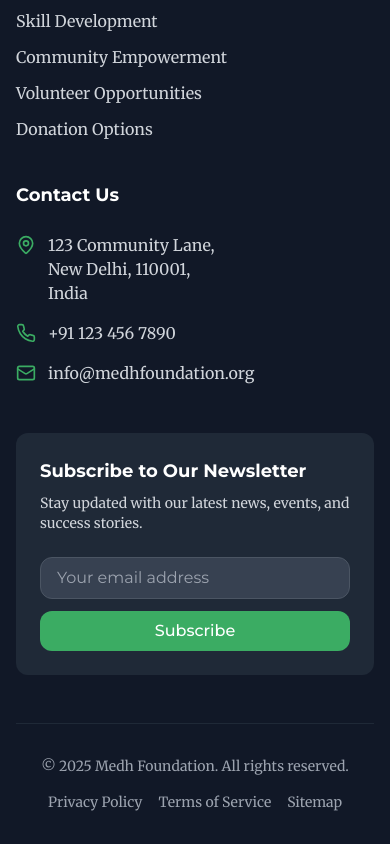
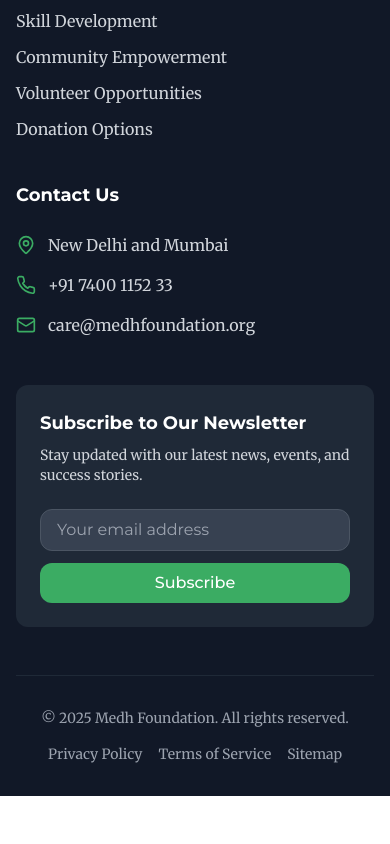
Before and after one commit to medhedtech/medh-connects, a React (Vite) app: page /about in a window 390 px wide. Shown: the part 4920-5764 px from the top of the page. After the commit the page ends 5716 px from the top, so only its background shows below. Built offline with nearby package versions, Linux system fonts and the light colour scheme.

Commit message:
Update footer contact details
Update address, phone, and email in footer.

```diff
--- a/src/components/Footer.tsx
+++ b/src/components/Footer.tsx
@@ -77,21 +77,19 @@ const Footer = () => {
               <li className="flex items-start">
                 <MapPin className="w-5 h-5 text-primary-green mr-3 mt-0.5" />
                 <span className="text-gray-300">
-                  123 Community Lane,<br />
-                  New Delhi, 110001,<br />
-                  India
+                  New Delhi and Mumbai
                 </span>
               </li>
               <li className="flex items-center">
                 <Phone className="w-5 h-5 text-primary-green mr-3" />
-                <a href="tel:+911234567890" className="text-gray-300 hover:text-white transition-colors">
-                  +91 123 456 7890
+                <a href="tel:+917400115233" className="text-gray-300 hover:text-white transition-colors">
+                  +91 7400 1152 33
                 </a>
               </li>
               <li className="flex items-center">
                 <Mail className="w-5 h-5 text-primary-green mr-3" />
-                <a href="mailto:info@medhfoundation.org" className="text-gray-300 hover:text-white transition-colors">
-                  info@medhfoundation.org
+                <a href="mailto:care@medhfoundation.org" className="text-gray-300 hover:text-white transition-colors">
+                  care@medhfoundation.org
                 </a>
               </li>
             </ul>
```
